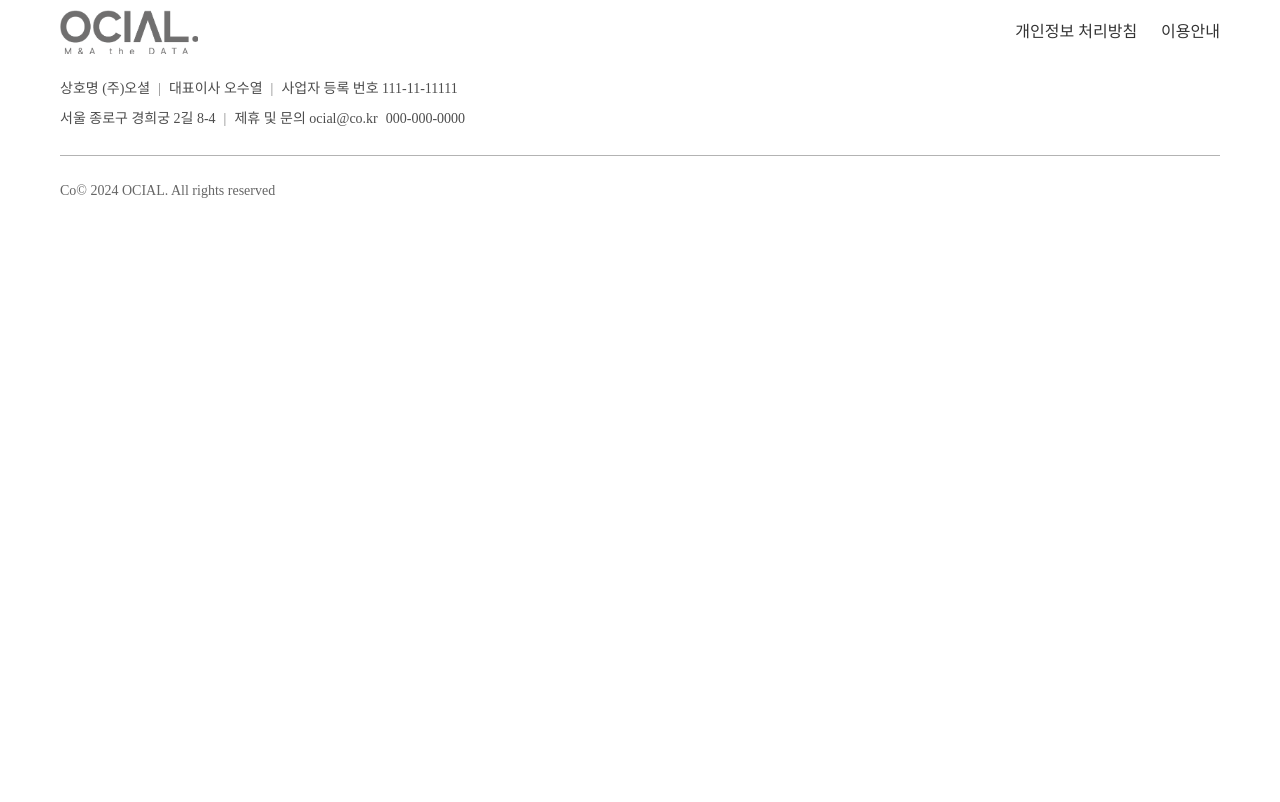
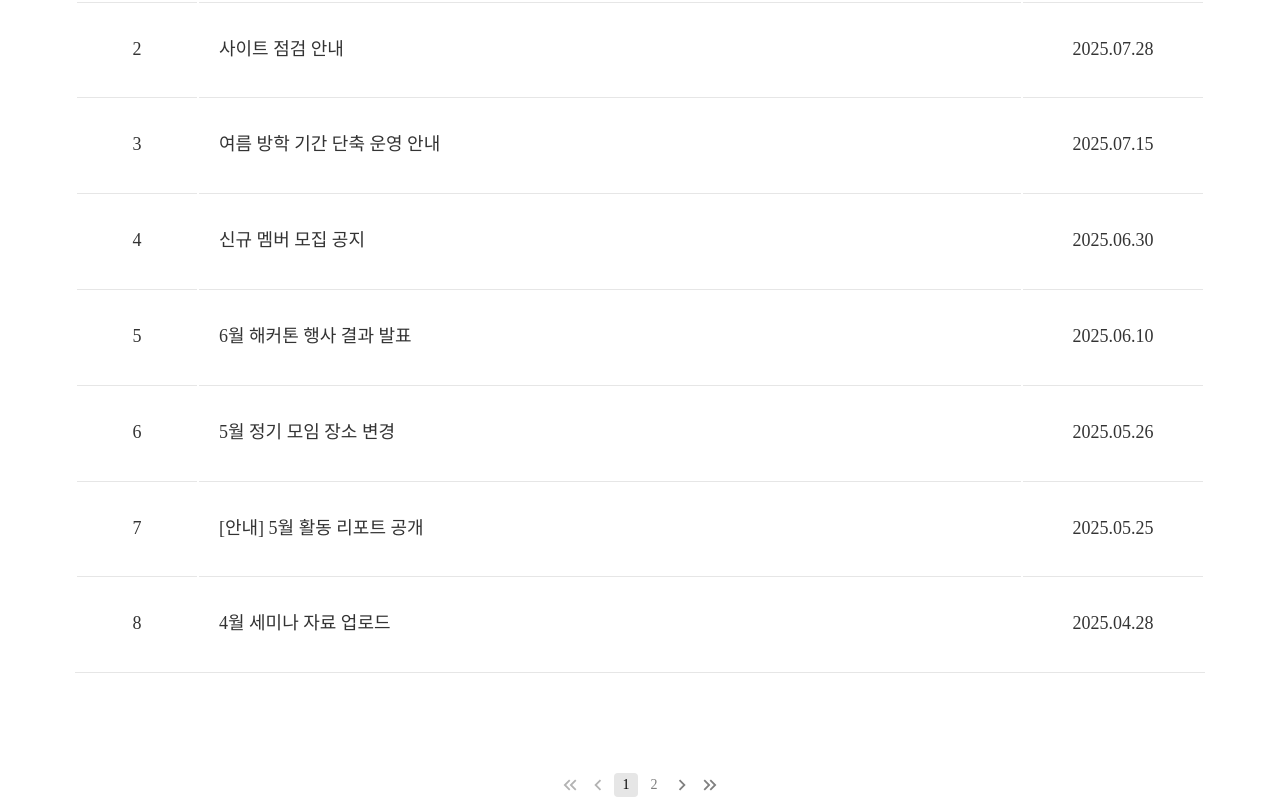
Before and after one commit to Team-Ocial/Ocial_FE, a React (Vite) app: page /news/notice in a window 1280 px wide. Shown: the part 558-1360 px from the top of the page. Before the commit the page ends 800 px from the top, so only its background shows below. Built offline with nearby package versions, Linux system fonts and the light colour scheme; a web font is replaced by a local one.

Commit message:
feat:NoticePage

```diff
--- /dev/null
+++ b/src/hooks/useNotices.ts
@@ -0,0 +1,40 @@
+import { useState, useEffect, useMemo } from 'react';
+import { Notice } from '@/types/notice.types';
+import { NOTICE_LIST } from '@/mocks/data/noticeData';
+
+const ITEMS_PER_PAGE = 8;
+
+export const useNotices = (page = 1) => {
+  const [notices, setNotices] = useState<Notice[]>([]);
+  const [isLoading, setIsLoading] = useState(true);
+  const [error, setError] = useState<string | null>(null);
+
+  // 정렬된 전체 목록 (한 번만 계산)
+  const sortedList = useMemo(() =>
+    [...NOTICE_LIST].sort((a, b) => new Date(b.createdAt).getTime() - new Date(a.createdAt).getTime()),
+    []
+  );
+
+  const totalPages = Math.ceil(sortedList.length / ITEMS_PER_PAGE);
+  const currentPage = Math.min(Math.max(1, page), totalPages);
+
+  useEffect(() => {
+    const fetchNotices = async () => {
+      setIsLoading(true);
+      setError(null);
+      try {
+        await new Promise(resolve => setTimeout(resolve, 300)); // Simulate network delay
+        const startIndex = (currentPage - 1) * ITEMS_PER_PAGE;
+        setNotices(sortedList.slice(startIndex, startIndex + ITEMS_PER_PAGE));
+      } catch (err) {
+        setError('공지사항을 불러오는데 실패했습니다.');
+      } finally {
+        setIsLoading(false);
+      }
+    };
+
+    fetchNotices();
+  }, [currentPage, sortedList]);
+
+  return { notices, isLoading, error, totalPages, currentPage };
+};
--- /dev/null
+++ b/src/mocks/data/noticeData.ts
@@ -0,0 +1,64 @@
+import { Notice } from '@/types/notice.types';
+
+export const NOTICE_LIST: Notice[] = [
+  {
+    id: '1',
+    title: '8월 정기 세미나 일정 안내',
+    content: '8월 정기 세미나가 8월 20일 오후 7시에 진행됩니다.',
+    createdAt: '2025-08-01T09:00:00.000Z',
+  },
+  {
+    id: '2',
+    title: '사이트 점검 안내',
+    content: '8월 5일 새벽 2시부터 4시까지 서버 점검이 예정되어 있습니다.',
+    createdAt: '2025-07-28T12:00:00.000Z',
+  },
+  {
+    id: '3',
+    title: '여름 방학 기간 단축 운영 안내',
+    content: '여름 방학 기간 동안 고객센터 운영시간이 단축됩니다.',
+    createdAt: '2025-07-15T10:30:00.000Z',
+  },
+  {
+    id: '4',
+    title: '신규 멤버 모집 공지',
+    content: '팀 비글에서 새로운 멤버를 모집합니다. 지원 기간을 확인해주세요.',
+    createdAt: '2025-06-30T09:00:00.000Z',
+  },
+  {
+    id: '5',
+    title: '6월 해커톤 행사 결과 발표',
+    content: '6월 해커톤 수상자 명단을 공지합니다. 수상자들에게 축하의 말을 전합니다.',
+    createdAt: '2025-06-10T15:00:00.000Z',
+  },
+  {
+    id: '6',
+    title: '[안내] 5월 활동 리포트 공개',
+    content: '5월 한 달 동안의 활동 리포트를 게시하였습니다. 확인 부탁드립니다.',
+    createdAt: '2025-05-25T18:00:00.000Z',
+  },
+  {
+    id: '7',
+    title: '5월 정기 모임 장소 변경',
+    content: '모임 장소가 기존 강의실에서 대강당으로 변경되었습니다.',
+    createdAt: '2025-05-26T14:00:00.000Z',
+  },
+  {
+    id: '8',
+    title: '4월 세미나 자료 업로드',
+    content: '4월 세미나 발표 자료를 자료실에 업로드하였습니다.',
+    createdAt: '2025-04-28T08:00:00.000Z',
+  },
+  {
+    id: '9',
+    title: '[공지] 3월 동아리 회비 납부 안내',
+    content: '3월 회비 납부 기한은 3월 20일까지입니다. 기간 내 납부 부탁드립니다.',
+    createdAt: '2025-03-05T11:00:00.000Z',
+  },
+  {
+    id: '10',
+    title: '신년 행사 일정 공지',
+    content: '2025년 신년 행사는 1월 10일에 진행됩니다. 많은 참여 부탁드립니다.',
+    createdAt: '2025-01-01T09:00:00.000Z',
+  },
+];
--- a/src/pages/news/NoticePage.tsx
+++ b/src/pages/news/NoticePage.tsx
@@ -1,9 +1,17 @@
 import { css } from '@emotion/react';
+import { useState } from 'react';
+import { Link } from 'react-router-dom';
 import PageHeader from '@/components/common/PageHeader';
 import PageTabButtons from '@/components/common/PageTabButtons';
+import Pagination from '@/components/common/Pagination';
 import { theme } from '@/styles/theme';
+import { useNotices } from '@/hooks/useNotices';
+import { formatDate } from '@/utils/formatDate';
 
 const NoticePage = () => {
+  const [currentPage, setCurrentPage] = useState(1);
+  const { notices, isLoading, error, totalPages } = useNotices(currentPage);
+
   return (
     <div css={pageContainer}>
       <PageHeader title={'우리의 연결이\n새로운 가능성을 만듭니다.'} />
@@ -14,6 +22,48 @@ const NoticePage = () => {
             { label: '공지사항', path: '/news/notice' },
           ]}
         />
+        <div css={tableContainer}>
+          {isLoading ? (
+            <div css={messageStyle}>로딩 중...</div>
+          ) : error ? (
+            <div css={messageStyle}>{error}</div>
+          ) : notices.length === 0 ? (
+            <div css={messageStyle}>공지사항이 없습니다.</div>
+          ) : (
+            <table css={tableStyle}>
+              <colgroup>
+                <col width='120px' />
+                <col />
+                <col width='180px' />
+              </colgroup>
+              <tbody>
+                {notices.map((notice, index) => (
+                  <tr key={notice.id}>
+                    <td css={centerAlign}>
+                      {/* TODO: API에서 실제 번호를 받아오도록 수정 */}
+                      {(currentPage - 1) * 8 + index + 1}
+                    </td>
+                    <td>
+                      <Link to={`/news/notice/${notice.id}`} css={titleLink}>
+                        {notice.title}
+                      </Link>
+                    </td>
+                    <td css={centerAlign}>{formatDate(notice.createdAt)}</td>
+                  </tr>
+                ))}
+              </tbody>
+            </table>
+          )}
+        </div>
+        {totalPages > 1 && !isLoading && !error && (
+          <div css={paginationWrapper}>
+            <Pagination
+              currentPage={currentPage}
+              totalPages={totalPages}
+              onPageChange={setCurrentPage}
+            />
+          </div>
+        )}
       </div>
     </div>
   );
@@ -31,3 +81,61 @@ const contentWrapper = css`
   margin: 0 auto;
   padding: 0 ${theme.layout.spacing.gutter};
 `;
+
+const tableContainer = css`
+  margin-top: 40px;
+`;
+
+const messageStyle = css`
+  ${theme.typography.headlineMedium};
+  color: ${theme.colors.grayscale[400]};
+  text-align: center;
+  padding: 120px 0;
+`;
+
+const tableStyle = css`
+  width: 100%;
+  // border-top: 1px solid ${theme.colors.grayscale[900]};
+  border-bottom: 1px solid ${theme.colors.grayscale[100]};
+
+  th {
+    ${theme.typography.titleMedium};
+    color: ${theme.colors.grayscale[900]};
+    padding: 30px;
+    text-align: left;
+    border-bottom: 1px solid ${theme.colors.grayscale[200]};
+  }
+
+  td {
+    ${theme.typography.textLarge};
+    color: ${theme.colors.grayscale[700]};
+    padding: 32px 20px;
+    border-top: 1px solid ${theme.colors.grayscale[100]};
+  }
+
+  tr:first-of-type td {
+    border-top: none;
+  }
+`;
+
+const centerAlign = css`
+  text-align: center !important;
+`;
+
+const titleLink = css`
+  text-decoration: none;
+  color: inherit;
+  display: flex;
+  align-items: center;
+  gap: 8px;
+
+  &:hover {
+    color: ${theme.colors.primary[500]};
+  }
+`;
+
+const paginationWrapper = css`
+  display: flex;
+  justify-content: center;
+  margin-top: 60px;
+`;
```
Also changed, not shown: src/types/notice.types.ts (added, +13 -0 lines), 1 other file (tests, documents, lock files or other folders).
